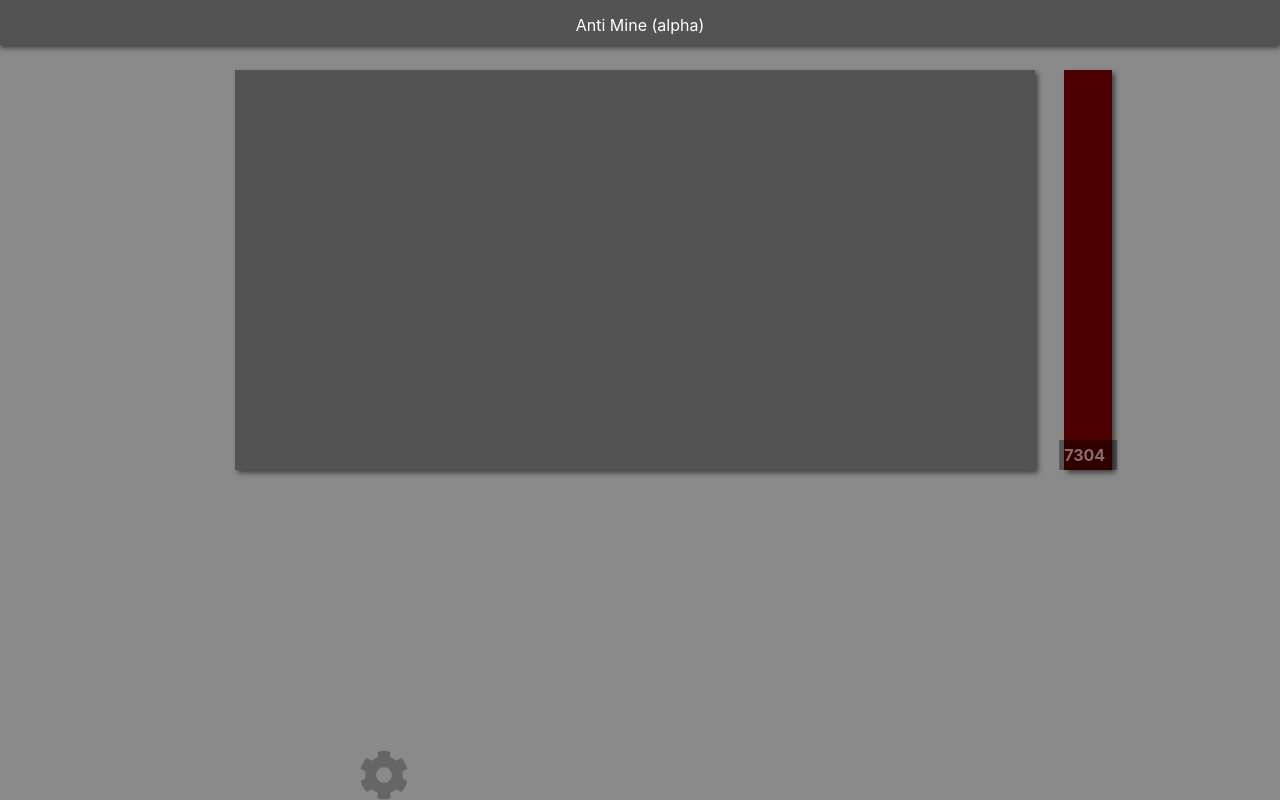
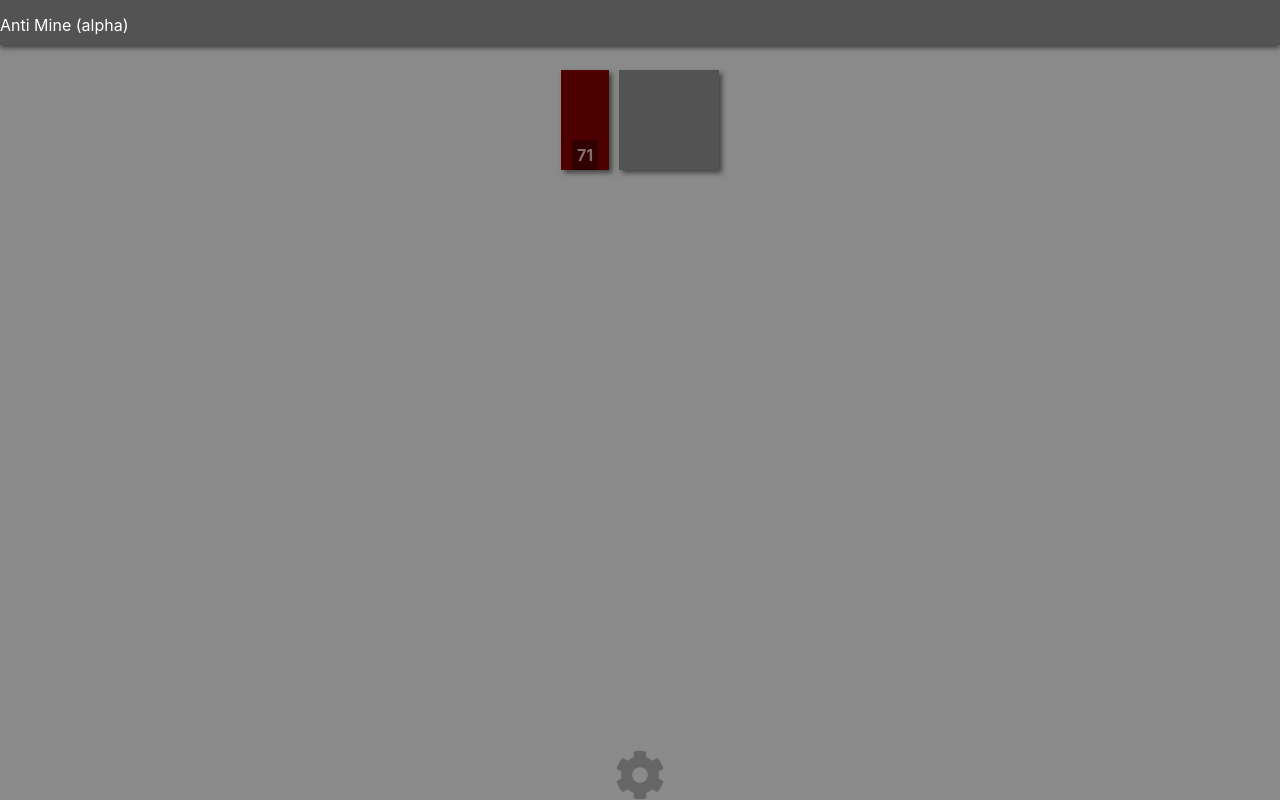
Before and after one commit to sinoftheta/anti-mine, a website built with webpack: page src/index.html in a window 1280 px wide. Built offline with nearby package versions, Linux system fonts and the light colour scheme.

Commit message:
fixed health bar css finally good lawd

```diff
--- a/src/assets/Kernels.js
+++ b/src/assets/Kernels.js
@@ -1,88 +1,84 @@
 /**
  *  These are kernels used to generate values for non-mine tiles after the mines have been placed.
- *
- * The center value of the kernel is the normalizing term.
+*/
+export const kernels = {
 
- *
- * note: "gravity strength" roughly relates to the radius/size of the kernel
- * useful tool for creating kernels: https://donatstudios.com/PixelCircleGenerator
- *
- *
- *
- * Kernels have weights (W) and center values (C).
- * The weight of the kernel, W, is the sum of all of its elements
- * A normalized kernel is a kernel matrix multiplied by 1/C
-*
- * The Normalized center value for a kernel is always 1. nC = 1
- * Normalized kernel weight, or nW = C/W
- *
- * The absolute maximum value for any mine is +-1 * nW. This only occurs when All surrounding tiles contain mines of the same polarity.
- *
- *
- *
- *  *  * For example:
- *  [[1, 2, 1],          [[0.25, 0.5, 0.25],
- *   [2, 4, 2], * 1/4 =   [0.5,  1,   0.5],
- *   [1, 2, 1]]           [0.25, 0.5, 0.25]]
- *
- *  W = 16, C = 4, nC = 1, nW = 4
- */
-
-export const _vanillaMS =
-[[1, 1, 1],
- [1, 1, 1],
- [1, 1, 1]];
- /****************************3x3**************************** */
-export const _3x3_linear =
+     _3x3:{
+        vanilla:
+            [[1,1,1],
+             [1,1,1],
+             [1,1,1]],
+        linear:
             [[1,2,1],
              [2,3,2],
- [1,2,1]];
-
- export const _3x3_exp2 =
+             [1,2,1]],
+        exp2:
             [[1,2,1],
              [2,4,2],
- [1,2,1]];
-
-
- export const _3x3_square =
+             [1,2,1]],
+        square:
             [[1,4,1],
              [4,9,4],
- [1,4,1]];
-
- /****************************5x5**************************** */
-export const _5x5_linear =
+             [1,4,1]],
+     },
+     _5x5:{
+        linear:
             [[0,1,1,1,0],
              [1,2,2,2,1],
              [1,2,3,2,1],
              [1,2,2,2,1],
- [0,1,1,1,0],]
-
-
- export const _5x5_exp2 =
+             [0,1,1,1,0]],
+        exp2:
             [[0,1,1,1,0],
              [1,2,2,2,1],
              [1,2,4,2,1],
              [1,2,2,2,1],
- [0,1,1,1,0],]
-
- export const _5x5_square =
+             [0,1,1,1,0]],
+        square:
             [[0,1,1,1,0],
              [1,4,4,4,1],
              [1,4,9,4,1],
              [1,4,4,4,1],
- [0,1,1,1,0],]
-
- /****************************7x7**************************** */
-export const _7x7_linear =
+             [0,1,1,1,0]],
+     },
+     _7x7:{
+        linear:
             [[0,0,1,2,1,0,0],
              [0,1,2,3,2,1,0],
              [1,2,3,4,3,2,1],
              [2,3,4,5,4,3,2],
              [1,2,3,4,3,2,1],
              [0,1,2,3,2,1,0],
-[0,0,1,2,1,0,0]];
-
-export const _7x7_exp2=
+             [0,0,1,2,1,0,0]],
+        exp2:
+            [[0,0,2,4,2,0,0],
+             [0,2,4,8,4,2,0],
+             [2,4,8,16,8,4,2],
+             [4,8,16,32,16,8,4],
+             [2,4,8,16,8,4,2],
+             [0,2,4,8,4,2,0],
+             [0,0,2,4,2,0,0]],
+        square:
+            [[0,0,1,4,1,0,0],
+             [0,1,4,9,4,1,0],
+             [1,4,9,16,9,4,1],
+             [4,9,16,25,16,9,4],
+             [1,4,9,16,9,4,1],
+             [0,1,4,9,4,1,0],
+             [0,0,1,4,1,0,0]],
+     },
+     _9x9:{
+        linear:
+            [[0,  0,  1,  1,  2,  1,  1,  0,  0],
+             [0,  1,  2,  2,  3,  2,  2,  1,  0],
+             [1,  2,  3,  3,  4,  3,  3,  2,  1],
+             [1,  2,  3,  4,  5,  4,  3,  2,  1],
+             [2,  3,  4,  5,  6,  5,  4,  3,  2],
+             [1,  2,  3,  4,  5,  4,  3,  2,  1],
+             [1,  2,  3,  3,  4,  3,  3,  2,  1],
+             [0,  1,  2,  2,  3,  2,  2,  1,  0],
+             [0,  0,  1,  1,  2,  1,  1,  0,  0]],
+        exp2:
             [[0,0,1,1,2,1,1,0,0],
              [0,1,2,2,4,2,2,1,0],
              [1,2,4,4,8,4,4,2,1],
@@ -91,41 +87,8 @@ export const _7x7_exp2=
              [1,2,4,8,16,8,4,2,1],
              [1,2,4,4,8,4,4,2,1],
              [0,1,2,2,4,2,2,1,0],
-[0,0,1,1,2,1,1,0,0]];
-
-export const _7x7_square =
-[[0,0,1,4,1,0,0],
- [0,1,4,9,4,1,0],
- [1,4,9,16,9,4,1],
- [4,9,16,25,16,9,4],
- [1,4,9,16,9,4,1],
- [0,1,4,9,4,1,0],
- [0,0,1,4,1,0,0]];
-
- /****************************9x9**************************** */
-export const _9x9_linear =
-[[0,  0,  1,  1,  2,  1,  1,  0,  0],
- [0,  1,  2,  2,  3,  2,  2,  1,  0],
- [1,  2,  3,  3,  4,  3,  3,  2,  1],
- [1,  2,  3,  4,  5,  4,  3,  2,  1],
- [2,  3,  4,  5,  6,  5,  4,  3,  2],
- [1,  2,  3,  4,  5,  4,  3,  2,  1],
- [1,  2,  3,  3,  4,  3,  3,  2,  1],
- [0,  1,  2,  2,  3,  2,  2,  1,  0],
- [0,  0,  1,  1,  2,  1,  1,  0,  0]];
-
-export const _9x9_exp2 =
-[[0,0,1,1,2,1,1,0,0],
-[0,1,2,2,4,2,2,1,0],
-[1,2,4,4,8,4,4,2,1],
-[1,2,4,8,16,8,4,2,1],
-[2,4,8,16,32,16,8,4,2],
-[1,2,4,8,16,8,4,2,1],
-[1,2,4,4,8,4,4,2,1],
-[0,1,2,2,4,2,2,1,0],
-[0,0,1,1,2,1,1,0,0]];
-
-export const _9x9_square =
+             [0,0,1,1,2,1,1,0,0]],
+        square:
             [[0,0,1,1,4,1,1,0,0],
              [0,1,4,4,9,4,4,1,0],
              [1,4,9,9,16,9,9,4,1],
@@ -134,10 +97,10 @@ export const _9x9_square =
              [1,4,9,16,25,16,9,4,1],
              [1,4,9,9,16,9,9,4,1],
              [0,1,4,4,9,4,4,1,0],
-[0,0,1,1,4,1,1,0,0]];
-
- /****************************15x15**************************** */
-export const _15x15_linear =
+             [0,0,1,1,4,1,1,0,0]],
+     },
+     _15x15:{
+        linear:
             [[0,0,0,0,0,1,1,2,1,1,0,0,0,0,0],
              [0,0,0,1,1,2,2,3,2,2,1,1,0,0,0],
              [0,0,1,2,2,3,3,4,3,3,2,2,1,0,0],
@@ -152,9 +115,8 @@ export const _15x15_linear =
              [0,1,2,3,3,4,4,5,4,4,3,3,2,1,0],
              [0,0,1,2,2,3,3,4,3,3,2,2,1,0,0],
              [0,0,0,1,1,2,2,3,2,2,1,1,0,0,0],
- [0,0,0,0,0,1,1,2,1,1,0,0,0,0,0]];
-
- export const _15x15_geo2 =
+             [0,0,0,0,0,1,1,2,1,1,0,0,0,0,0]],
+        exp2:
             [[0,0,0,0,0,1,1,2,1,1,0,0,0,0,0],
              [0,0,0,1,1,2,2,4,2,2,1,1,0,0,0],
              [0,0,1,2,2,4,4,8,4,4,2,2,1,0,0],
@@ -169,9 +131,8 @@ export const _15x15_linear =
              [0,1,2,4,4,8,8,16,8,8,4,4,2,1,0],
              [0,0,1,2,2,4,4,8,4,4,2,2,1,0,0],
              [0,0,0,1,1,2,2,4,2,2,1,1,0,0,0],
- [0,0,0,0,0,1,1,2,1,1,0,0,0,0,0]];
-
-export const _15x15_square =
+             [0,0,0,0,0,1,1,2,1,1,0,0,0,0,0]],
+        square:
             [[0,0,0,0,0,1,1,4,1,1,0,0,0,0,0],
              [0,0,0,1,1,4,4,9,4,4,1,1,0,0,0],
              [0,0,1,4,4,9,9,16,9,9,4,4,1,0,0],
@@ -186,20 +147,10 @@ export const _15x15_square =
              [0,1,4,9,9,16,16,25,16,16,9,9,4,1,0],
              [0,0,1,4,4,9,9,16,9,9,4,4,1,0,0],
              [0,0,0,1,1,4,4,9,4,4,1,1,0,0,0],
-[0,0,0,0,0,1,1,4,1,1,0,0,0,0,0]];
-
- /**
-  * 2 pass kernels
-  *
-  *
-  */
- export const kernel_gauss_comp = [1,2,1];
-
-
-
- /*fun */
-
- export const smile =
+             [0,0,0,0,0,1,1,4,1,1,0,0,0,0,0]],
+     },
+     other:{
+        smile:
         [[0,  0,  0,  1,  2,  1,  1,  0,  0],
         [0,  1,  2,  3,  3,  3,  2,  1,  0],
         [0,  1,  3,  1,  0,  1,  3,  1,  0],
@@ -208,12 +159,8 @@ export const _15x15_square =
         [0,  1,  2,  1,  0,  1,  2,  1,  0],
         [1,  2,  3,  2,  1,  2,  3,  2,  1],
         [0,  1,  2,  1,  0,  1,  2,  1,  0],
- [0,  0,  1,  0,  0,  0,  1,  0,  0]];
-
-
-
-//yeah Im gonna need to generate this one
- export const halo =
+        [0,  0,  1,  0,  0,  0,  1,  0,  0]],
+        halo: //needs work
         [[0,  0,  1,  1,  2,  1,  1,  0,  0],
         [0,  1,  2,  2,  1,  2,  2,  1,  0],
         [1,  2,  1,  1,  0,  1,  1,  2,  1],
@@ -222,11 +169,8 @@ export const _15x15_square =
         [1,  2,  1,  0,  1,  0,  1,  2,  1],
         [1,  2,  1,  1,  0,  1,  1,  2,  1],
         [0,  1,  2,  2,  1,  2,  2,  1,  0],
- [0,  0,  1,  1,  2,  1,  1,  0,  0]];
-
-
-//and this one
- export const death_lotus =
+        [0,  0,  1,  1,  2,  1,  1,  0,  0]],
+        death_lotus: //needs work
         [[0,  0,  1,  1,  2,  1,  1,  0,  0],
         [0,  -1,  0,  2,  3,  2,  0,  -1,  0],
         [1,  0,  -3,  3,  4,  3,  -3,  0,  1],
@@ -235,4 +179,21 @@ export const _15x15_square =
         [1,  2,  3,  -4,  5,  -4,  3,  2,  1],
         [1,  0,  -3,  3,  4,  3,  -3,  0,  1],
         [0,  -1,  0,  2,  3,  2,  0,  -1,  0],
- [0,  0,  1,  1,  2,  1,  1,  0,  0]];
+        [0,  0,  1,  1,  2,  1,  1,  0,  0]],
+        oval_linear_5x9:
+            [[0,  0,  1,  1,  2,  1,  1,  0,  0],
+             [1,  1,  2,  2,  3,  2,  2,  1,  1],
+             [2,  2,  3,  3,  4,  3,  3,  2,  2],
+             [1,  1,  2,  2,  3,  2,  2,  1,  1],
+             [0,  0,  1,  1,  2,  1,  1,  0,  0]],
+
+     }
+}
+
+
+ /**
+  * 2 pass kernels
+  *
+  *
+  */
+ export const kernel_gauss_comp = [1,2,1];
--- a/src/components/HealthBar.js
+++ b/src/components/HealthBar.js
@@ -41,9 +41,7 @@ export default class BoardRender extends EventTarget{
     }
     build(){
 
-        this.container = document.createElement("div");
-        this.container.id = 'health-bar-container';
-        this.container.style.height = this.settings.rows * this.settings.cellSize;
+        this.parent.style.height = this.settings.rows * this.settings.cellSize;
 
         this.bar = document.createElement("div");
         this.bar.id = 'health-bar-animate';
@@ -54,9 +52,8 @@ export default class BoardRender extends EventTarget{
         this.counter.textContent = this.maxHitpoints;
 
 
-        this.container.appendChild(this.counter);
-        this.container.appendChild(this.bar);
-        this.parent.appendChild(this.container);
+        this.parent.appendChild(this.counter);
+        this.parent.appendChild(this.bar);
 
     }
 
--- a/src/desktop_style.css
+++ b/src/desktop_style.css
@@ -19,7 +19,7 @@ body {
     background: #535353;
     box-shadow: 0px 3px 5px #00000085;
     display: flex;
-    justify-content: space-around;
+    justify-content: space-between;
 }
 #header div{
     color: #ffffff;
@@ -29,9 +29,10 @@ body {
     top: 70px;
     left: 50%;
     transform: translate(-50%, 0%);
+    width: min-content;
 
     display: flex;
-    justify-content: space-between;
+    /*justify-content: space-evenly;*/
 }
 
 
@@ -46,11 +47,60 @@ body {
     box-shadow: 3px 3px 5px #00000085;
 
 
+
 }
 .game-row{
     display: flex;
 
 }
+/****************
+* HEALTH BAR
+*****************/
+
+#health-bar{
+    /*display: flex;
+    flex-direction: column;
+    justify-content: space-between;*/
+    /*margin-left: 5px;
+    margin-right: 5px;*/
+    width: 48px;
+    margin-right: 10;
+
+    position: relative;
+}
+
+#health-bar-animate{
+    position: absolute;
+    /*right: 50%;
+    transform: translate(50%, 0%);*/
+    width: inherit;
+
+    background: rgb(77, 0, 0);
+    transition: all .7s ease-in-out 0s;
+    box-shadow: 3px 3px 5px #00000085;
+
+    bottom: 0;
+    left:0;
+}
+#health-bar-counter{
+    z-index: 5;
+    width: calc(inherit - 10px);
+
+    bottom: 0;
+    left:0;
+
+    position: absolute;
+    left: 50%;
+    transform: translate(-50%, 0%);
+
+    padding: 5px;
+    transition: all 570ms ease-in-out 100ms;
+
+    font-weight: bolder;
+    background: #0000005e;
+    color: #ffffff6d;
+}
+
 
 /**************
 * CELL STYLES *
@@ -172,50 +222,6 @@ body {
         transform: translate(-6px,-6px);
     }
 }
-/****************
-* HEALTH BAR
-*****************/
-
-#health-bar-container{
-    /*display: flex;
-    flex-direction: column;*/
-    justify-content: space-between;
-    margin-left: 5px;
-    margin-right: 5px;
-
-    position: relative;
-}
-
-#health-bar-animate{
-    position: absolute;
-    /*right: 50%;*/
-    transform: translate(50%, 0%);
-    width: 48px;
-
-    background: rgb(77, 0, 0);
-    transition: all .7s ease-in-out 0s;
-    box-shadow: 3px 3px 5px #00000085;
-
-    bottom: 0;
-}
-#health-bar-counter{
-    z-index: 5;
-    width: 48px;
-
-    bottom: 0;
-
-    position: absolute;
-    /*left: 50%;*/
-    transform: translate(33%, 0%);
-
-    padding: 5px;
-    transition: all 570ms ease-in-out 100ms;
-
-    font-weight: bolder;
-    background: #0000005e;
-    color: #ffffff6d;
-}
-
 
 /****************
 * OPTIONS MENU
@@ -224,7 +230,7 @@ body {
 #menu-container{
 
     bottom: -50vh; /*COUPLED CODE #1*/
-    right: 50%;
+    left: 50%;
     transform: translate(-50%,0%);
     position: fixed;
     transition: bottom .7s ease-in-out 0s;
@@ -243,7 +249,7 @@ body {
 }
 #menu-panel{
     background: #0000005e;
-    width: 20vw;
+    width: 80vw;
     transition: width 500ms ease-in-out .3s;
     height: 50vh; /*COUPLED CODE #1*/
 }
--- a/src/views/Game.js
+++ b/src/views/Game.js
@@ -8,7 +8,7 @@ import TileSelector from '../components/TileSelector.js';
 import HealthBar from '../components/HealthBar.js';
 
 //assets
-import * as kernel from '../assets/Kernels.js';
+import {kernels} from '../assets/Kernels.js';
 import * as gradient from '../assets/Gradients.js';
 import * as boards from '../assets/PresetBoards.js';
 
@@ -24,14 +24,14 @@ export default function(){
 
     //initial game settings
     let init_settings = {
-        rows: 20,
-        columns: 40,
+        rows: 5,
+        columns: 5,
         presetBoard: false,
         randMines: true,
-        mines: Math.floor(Math.random() * 30) + 45,
+        mines: 5,//Math.floor(Math.random() * 30) + 45,
         seed: Math.floor(Math.random() * 1337),
         cellSize: 20,
-        kernel: kernel._15x15_geo2,
+        kernel: kernels._9x9.exp2,
         kernelWeight: 0,
         gradients: [],
         displayNums: false,
```
Also changed, not shown: src/index.html (+1 -1 lines), tools/KernelPreprocess.js (+10 -12 lines), src/views/buh.js (deleted). Lines whose indentation alone changed are shown as unchanged.
